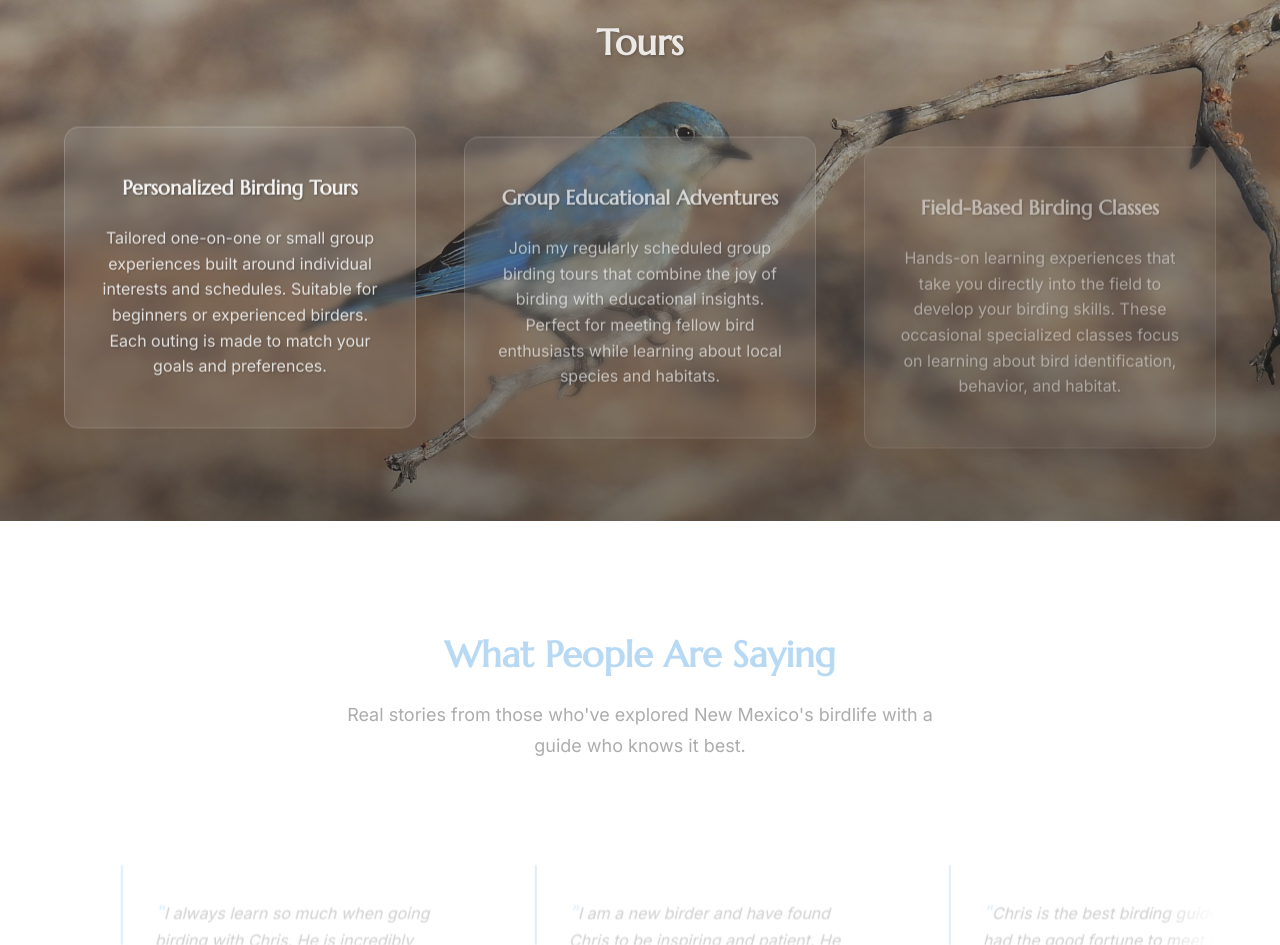
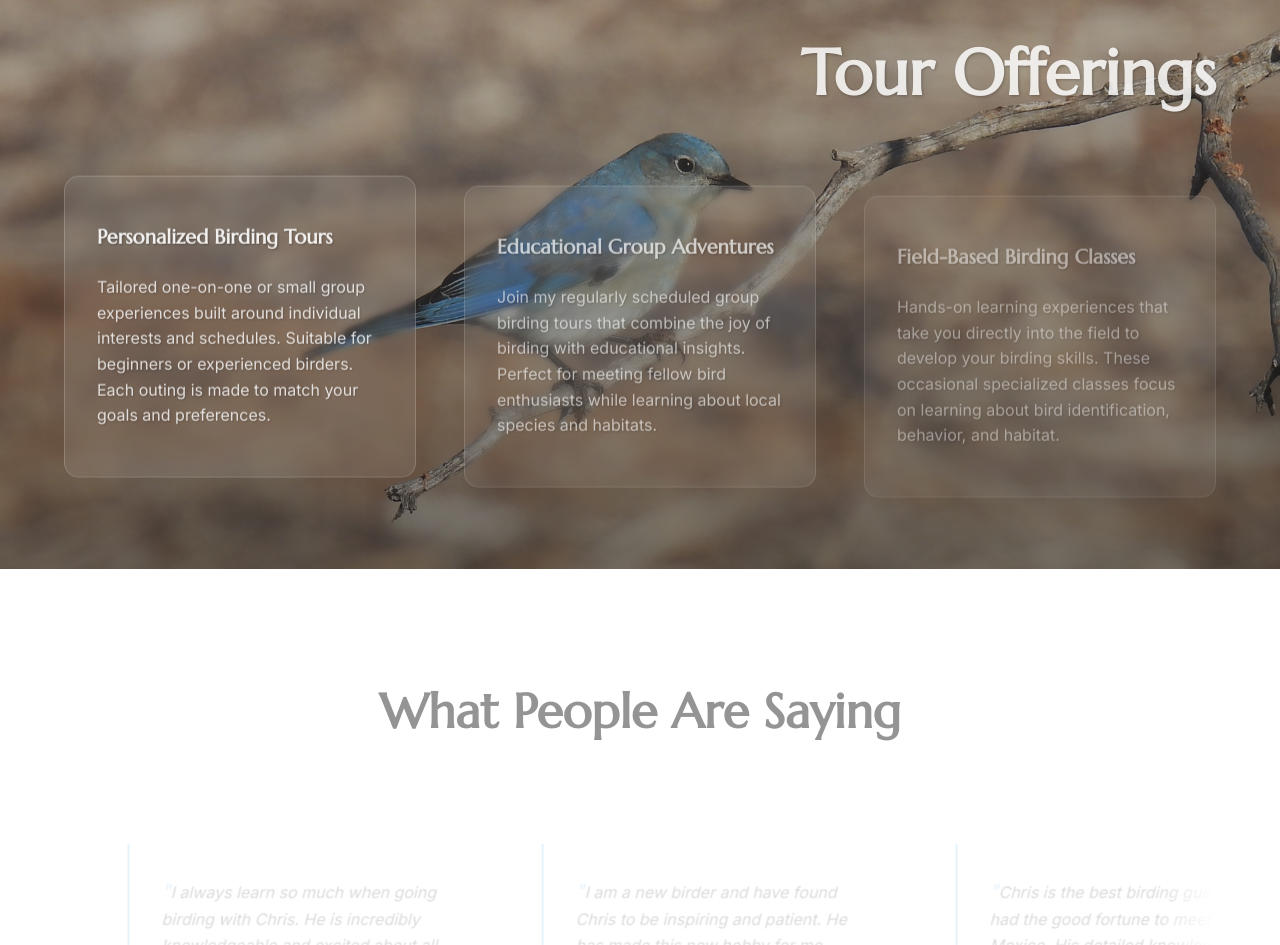
Before and after one commit to SilasRopp1012/take-flight-website, a Next.js app: page / in a window 1280 px wide. Shown: the part 1855-2800 px from the top of the page. Built offline with nearby package versions, Linux system fonts and the light colour scheme.

Commit message:
Font size/alignment changes

```diff
--- a/config/content.ts
+++ b/config/content.ts
@@ -33,7 +33,7 @@ export const content = {
 
   // Tours Section
   tours: {
-    title: "Tours",
+    title: "Tour Offerings",
     offerings: [
       {
         id: 'personalized',
@@ -42,7 +42,7 @@ export const content = {
       },
       {
         id: 'group',
-        title: 'Group Educational Adventures',
+        title: 'Educational Group Adventures',
         description: 'Join my regularly scheduled group birding tours that combine the joy of birding with educational insights. Perfect for meeting fellow bird enthusiasts while learning about local species and habitats.',
       },
       {
@@ -56,7 +56,7 @@ export const content = {
   // Testimonials Section
   testimonials: {
     title: "What People Are Saying",
-    subtitle: "Real stories from those who've explored New Mexico's birdlife with a guide who knows it best.",
+    subtitle: "Real stories from those who've explored NM's birdlife with Chris.",
     testimonials: [
       {
         text: "Chris is a very knowledgeable birder and excellent bird guide. His trips are enjoyable and educational; you end the day a better birder than you were at the beginning.",
--- a/sections/About.tsx
+++ b/sections/About.tsx
@@ -39,6 +39,7 @@ const AboutContent = styled.div<{ progress: number }>`
 
   h2 {
     color: ${theme.colors.primary};
+    font-size: ${theme.fontSizes['5xl']};
     margin-bottom: ${theme.spacing.lg};
   }
 
--- a/sections/Contact.tsx
+++ b/sections/Contact.tsx
@@ -32,6 +32,8 @@ const ContactInfo = styled.div`
 
   h2 {
     color: ${theme.colors.primary};
+    font-size: ${theme.fontSizes['5xl']};
+    text-align: left;
     margin-bottom: ${theme.spacing.lg};
   }
 
--- a/sections/Hero.tsx
+++ b/sections/Hero.tsx
@@ -111,7 +111,7 @@ const HeroTitle = styled.h1`
 `
 
 const HeroSubtitle = styled.p`
-  font-size: ${theme.fontSizes.xl};
+  font-size: ${theme.fontSizes.base};
   margin-bottom: 0;
   font-weight: 300;
   text-shadow: 1px 1px 2px rgba(0, 0, 0, 0.3);
--- a/sections/Testimonials.tsx
+++ b/sections/Testimonials.tsx
@@ -22,14 +22,9 @@ const SectionHeader = styled.div<{ progress: number }>`
   transition: opacity 0.1s ease-out, transform 0.1s ease-out;
 
   h2 {
-    color: ${theme.colors.accent};
+    color: ${theme.colors.primary};
+    font-size: ${theme.fontSizes['5xl']};
     margin-bottom: ${theme.spacing.md};
-  }
-
-  p {
-    color: ${theme.colors.text.secondary};
-    max-width: 600px;
-    margin: 0 auto;
   }
 `
 
@@ -209,7 +204,6 @@ export function Testimonials() {
       <Container>
         <SectionHeader progress={scrollProgress}>
           <h2>{content.testimonials.title}</h2>
-          <p>{content.testimonials.subtitle}</p>
         </SectionHeader>
 
         <ScrollContainer ref={containerRef} progress={scrollProgress}>
--- a/sections/Tours.tsx
+++ b/sections/Tours.tsx
@@ -47,7 +47,7 @@ const Container = styled.div`
 `
 
 const SectionHeader = styled.div<{ progress: number }>`
-  text-align: center;
+  text-align: right;
   margin-bottom: ${theme.spacing['2xl']};
   opacity: ${props => Math.max(0, Math.min(1, props.progress * 1.5))};
   transform: translateY(${props => (1 - Math.max(0, Math.min(1, props.progress * 1.5))) * 30}px);
@@ -55,6 +55,7 @@ const SectionHeader = styled.div<{ progress: number }>`
 
   h2 {
     color: ${theme.colors.text.light};
+    font-size: ${theme.fontSizes['6xl']};
     margin-bottom: 0;
     text-shadow: 1px 1px 3px rgba(0, 0, 0, 0.3);
   }
@@ -72,7 +73,7 @@ const ToursGrid = styled.div`
 `
 
 const TourItem = styled.div<{ progress: number; delay: number }>`
-  text-align: center;
+  text-align: left;
   padding: ${theme.spacing.xl} ${theme.spacing.lg};
   background: rgba(255, 255, 255, 0.1);
   border-radius: 15px;
@@ -109,6 +110,7 @@ const TourContent = styled.div`
   p {
     color: rgba(255, 255, 255, 0.9);
     font-size: ${theme.fontSizes.base};
+    line-spacing: ${theme.spacing.md};
     line-height: 1.6;
     margin: 0;
     text-shadow: 1px 1px 2px rgba(0, 0, 0, 0.2);
```
